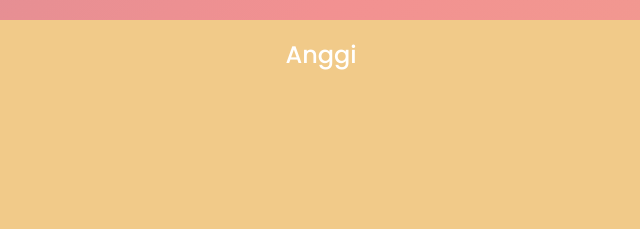
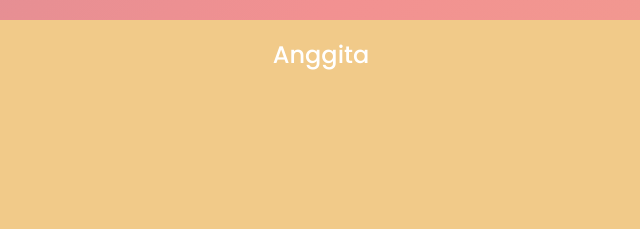
Before and after one commit to Abesarrr/bucin2, a plain HTML site: page index.html in a window 1280 px wide. Both pictures are taken after a click on the button "Mulai Sekarang". Shown: the top 229 px of the page, 319-959 px from the left. Drawn offline with nearby package versions, Linux system fonts and the light colour scheme.

Commit message:
Update index.html

```diff
--- a/index.html
+++ b/index.html
@@ -55,7 +55,7 @@
         </div>
       </section>
       <section class="halaman4 dalemnya_halaman" onclick="PindahKeHalaman(3)">
-        <h1 class="judul_halaman">Anggi</h1>
+        <h1 class="judul_halaman">Anggita</h1>
         <br>
         <h1 id="waktu"></h1>
         <script type="text/javascript">
```
